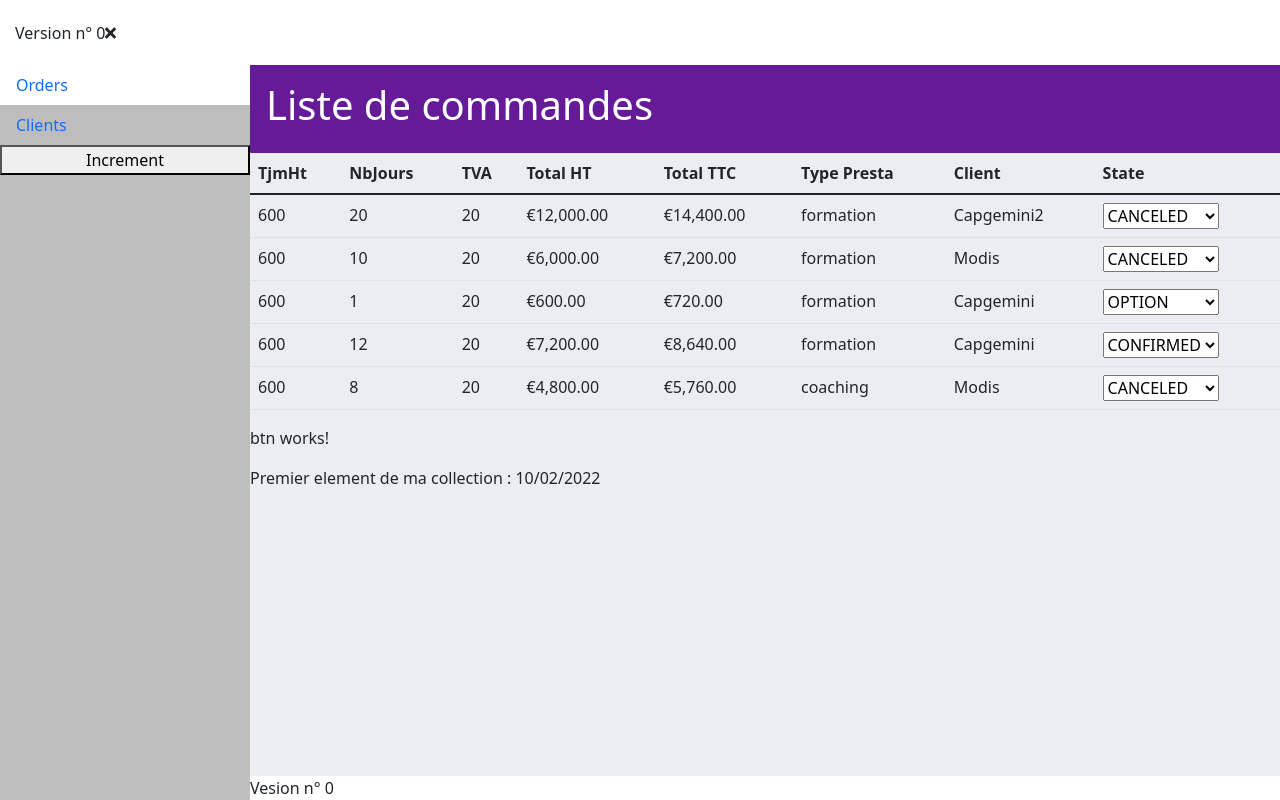
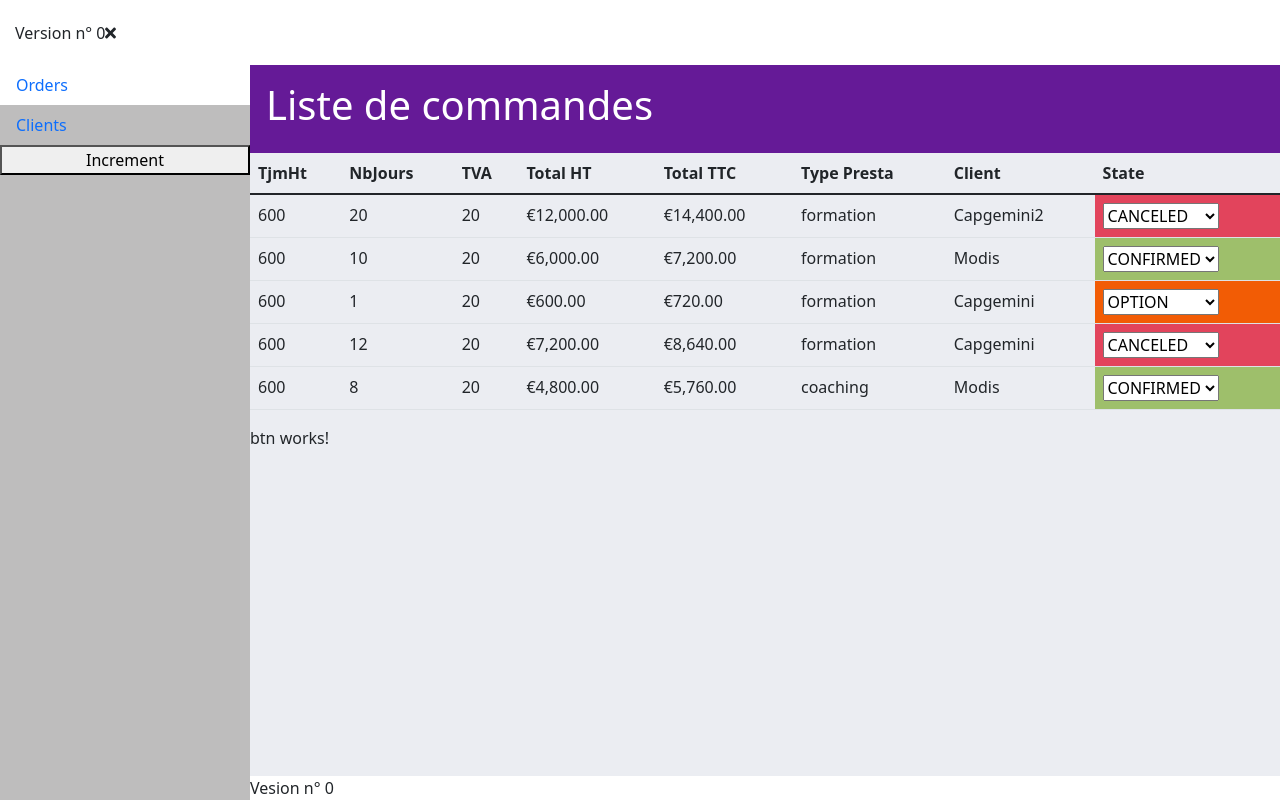
Before and after one commit to dev-formation/formation-angular-janvier-scalian, an Angular app: page /orders in a window 1280 px wide. Built offline with nearby package versions, Linux system fonts and the light colour scheme; data requests are answered from the project's data file.

Commit message:
28 - stateDirective + hostBinding

```diff
--- a/api/db.json
+++ b/api/db.json
@@ -14,7 +14,7 @@
       "tjmHt": 600,
       "nbJours": 10,
       "tva": 20,
-      "state": "CANCELED",
+      "state": "CONFIRMED",
       "typePresta": "formation",
       "client": "Modis",
       "comment": "Merci Modis",
@@ -34,7 +34,7 @@
       "tjmHt": 600,
       "nbJours": 12,
       "tva": 20,
-      "state": "CONFIRMED",
+      "state": "CANCELED",
       "typePresta": "formation",
       "client": "Capgemini",
       "comment": "Merci capgemini",
@@ -44,7 +44,7 @@
       "tjmHt": 600,
       "nbJours": 8,
       "tva": 20,
-      "state": "CANCELED",
+      "state": "CONFIRMED",
       "typePresta": "coaching",
       "client": "Modis",
       "comment": "Merci Modis",
--- a/src/app/orders/pages/page-list-orders/page-list-orders.component.html
+++ b/src/app/orders/pages/page-list-orders/page-list-orders.component.html
@@ -9,8 +9,13 @@
             <td>{{ item | total : true | currency }}</td>
             <td>{{ item.typePresta }}</td>
             <td>{{ item.client }}</td>
-            <!-- <td>{{ item.state }}</td> -->
-            <td>
+            <!-- <td [ngClass]="{
+                'state-option': item.state === 'OPTION',
+                'state-confirmed': item.state === 'CONFIRMED',
+                'state-canceled': item.state === 'CANCELED'}">  -->
+            <!-- Version beta -->
+            <!-- <td class="state-{{item.state| lowercase}}"> v.2-->
+            <td [appState]="item.state">
                 <select (change)="onChangeState(item, $event)">
                     <option *ngFor="let state of stateOrder | keyvalue"
                             [value]="state.key"
@@ -22,6 +27,4 @@
         </tr>
     </app-table-light>
     <app-btn></app-btn>
-    <p>Premier element de ma collection : {{ demoDate | date : 'dd/MM/YYYY' }}</p>
-    <p *ngIf="numVersion$ | async as version ">Version n° {{ version }}</p>
 </app-template-full-width>
--- a/src/app/orders/pages/page-list-orders/page-list-orders.component.scss
+++ b/src/app/orders/pages/page-list-orders/page-list-orders.component.scss
@@ -0,0 +1,11 @@
+.state-option {
+    background: var(--app-warning);
+}
+
+.state-canceled {
+    background: var(--app-error);
+}
+
+.state-confirmed {
+    background: var(--app-success);
+}
--- a/src/app/orders/pages/page-list-orders/page-list-orders.component.ts
+++ b/src/app/orders/pages/page-list-orders/page-list-orders.component.ts
@@ -64,7 +64,7 @@ export class PageListOrdersComponent implements OnInit {
   public onChangeState(order: Order, event: any): void {
     this.ordersService.changeState(order, event.target.value).subscribe(
       (data: Order) => {
-        order = data;
+        order.state = data.state;
       }
     )
   }
--- /dev/null
+++ b/src/app/shared/directives/state.directive.ts
@@ -0,0 +1,18 @@
+import { Directive, HostBinding, Input, OnChanges } from '@angular/core';
+
+@Directive({
+  selector: '[appState]'
+})
+export class StateDirective implements OnChanges {
+  @Input() appState!: string;
+  @HostBinding('class') tdClassName!: string;
+  // Ici on vient cibler l'attribut class de l'élément qui possède notre directive
+
+  constructor() { }
+
+  ngOnChanges(): void {
+    console.log(this.appState);
+    this.tdClassName = `state-${this.appState.toLowerCase()}`
+  }
+
+}
```
Also changed, not shown: src/app/shared/shared.module.ts (+5 -2 lines), 1 other file (tests, documents, lock files or other folders).
